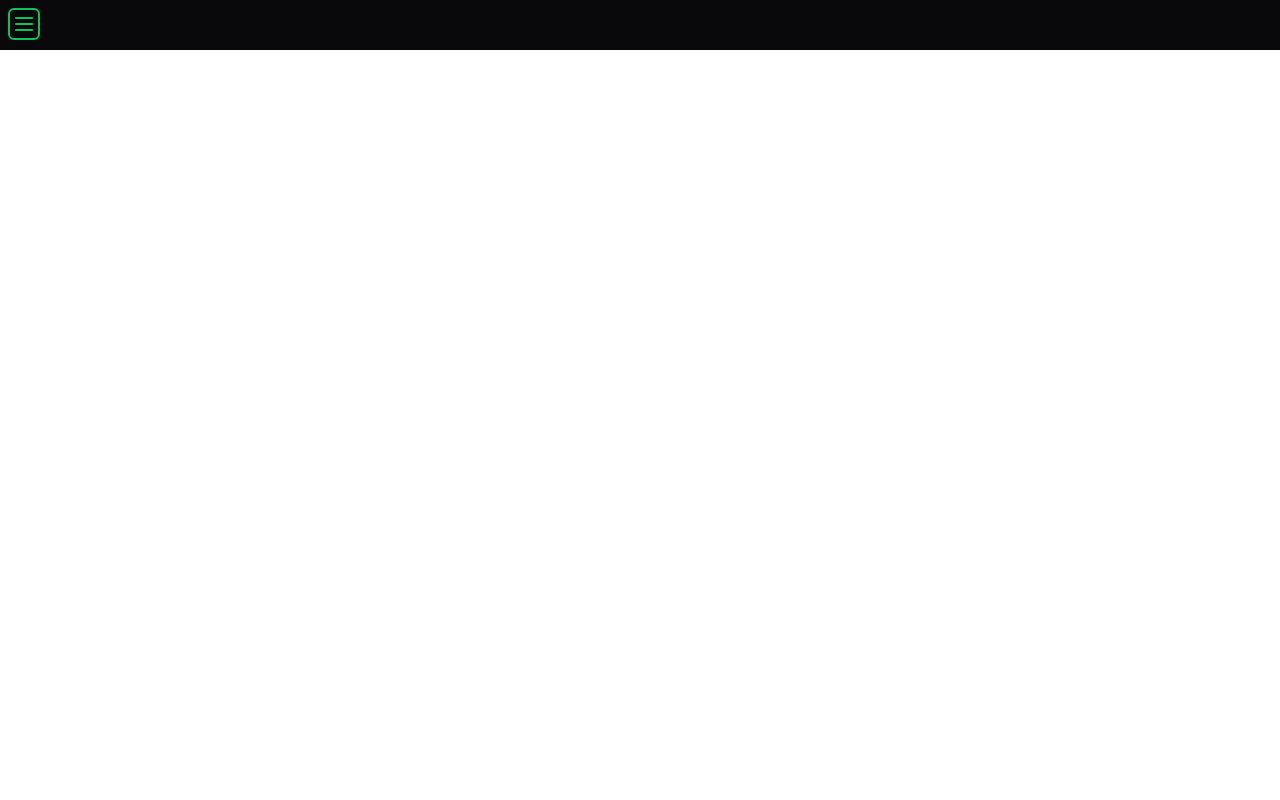
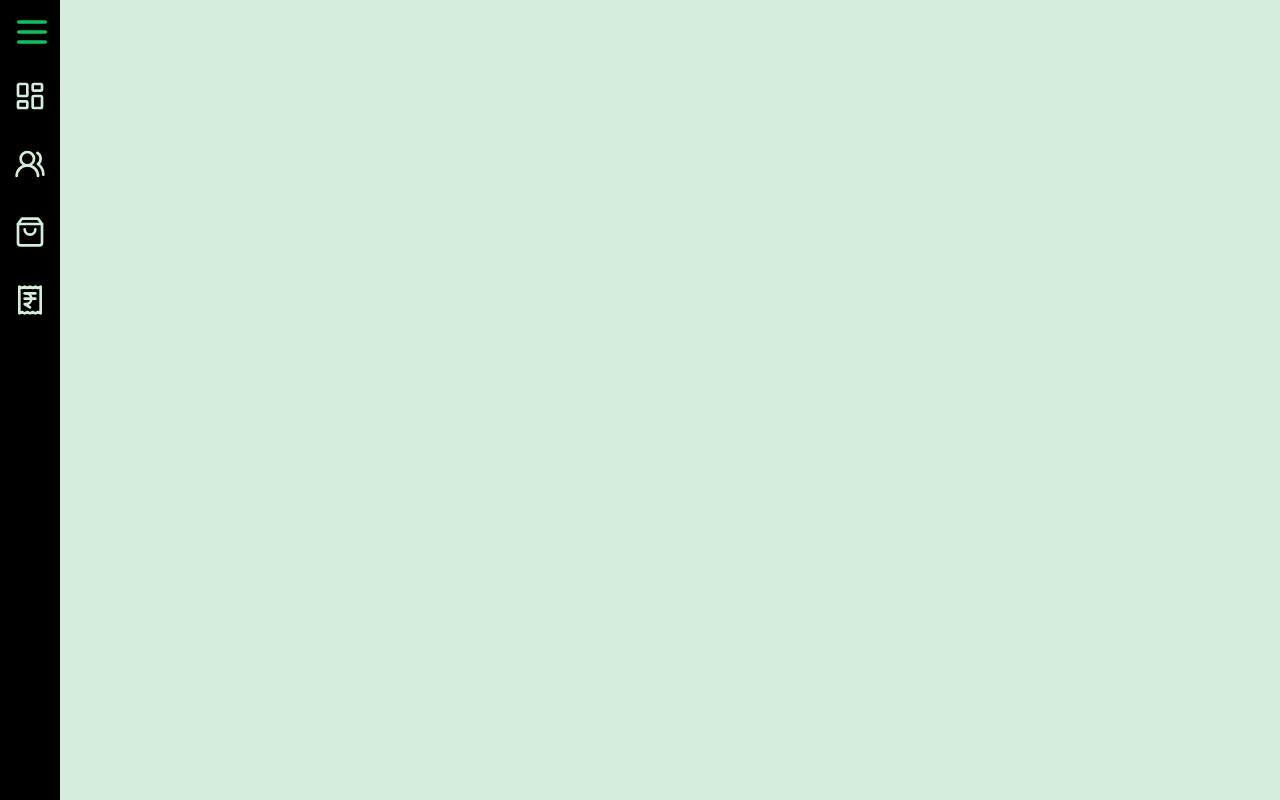
Before and after one commit to Axit147/bizGrow, a React (Vite) app: page /dashboard in a window 1280 px wide. Built offline with nearby package versions, Linux system fonts and the light colour scheme.

Commit message:
update DashBoard.jsx, SideBar.jsx and src/index.css

```diff
--- a/src/components/DashBoard.jsx
+++ b/src/components/DashBoard.jsx
@@ -1,36 +1,10 @@
 import React from "react";
 import SideBar from "./SideBar";
-import { Routes } from "react-router-dom";
-import {
-  Sheet,
-  SheetContent,
-  SheetDescription,
-  SheetHeader,
-  SheetTitle,
-  SheetTrigger,
-} from "@/components/ui/sheet";
-import { Menu } from "lucide-react";
 
 const DashBoard = () => {
   return (
     <div>
-      {/* <SideBar /> */}
-      <nav className="bg-foreground p-2">
-        <Sheet className="dark">
-          <SheetTrigger className="border-2 border-primary rounded-md p-0.5 hover:opacity-80 transition">
-            <Menu className="text-primary" />
-          </SheetTrigger>
-          <SheetContent side={"left"} className="w-[300px]">
-            <SheetHeader>
-              <div className="text-3xl font-extrabold">
-                <span className="text-primary">Biz</span>
-                <span>Grow</span>
-              </div>
-            </SheetHeader>
-          </SheetContent>
-        </Sheet>
-      </nav>
-      <Routes></Routes>
+      <SideBar />
     </div>
   );
 };
--- a/src/components/SideBar.jsx
+++ b/src/components/SideBar.jsx
@@ -1,7 +1,78 @@
-import React from "react";
+import {
+  ChartLine,
+  ChevronLeft,
+  LayoutDashboard,
+  Menu,
+  ReceiptIndianRupee,
+  ShoppingBag,
+  UsersRound,
+} from "lucide-react";
+import React, { useState } from "react";
 
 const SideBar = () => {
-  return <div>SideBar</div>;
+  const [isOpen, setIsOpen] = useState(false);
+
+  return (
+    <div
+      className={`h-screen w-full p-3 overflow-hidden ${
+        isOpen ? "max-w-[300px]" : "max-w-[60px]"
+      } bg-black transition-all duration-300 flex flex-col items-center`}
+    >
+      <div className={`${isOpen ? "ml-auto" : "mx-auto"} mr-2`}>
+        {!isOpen ? (
+          <Menu
+            onClick={() => setIsOpen(!isOpen)}
+            className={`text-primary h-10 w-10 transition duration-150 hover:bg-white/20 rounded`}
+          />
+        ) : (
+          <ChevronLeft
+            onClick={() => setIsOpen(!isOpen)}
+            className={`text-primary h-10 w-10 transition duration-150 hover:bg-white/20 rounded`}
+          />
+        )}
+      </div>
+
+      {isOpen && (
+        <div className="text-3xl font-extrabold text-background absolute top-3 left-3">
+          <span className="text-primary">Biz</span>Grow
+        </div>
+      )}
+      <div className="w-full text-white mt-5 flex flex-col gap-5">
+        <div
+          className={`w-full hover:bg-white/20 flex gap-3.5 rounded items-center p-1 py-2 transition duration-150 ${
+            isOpen ? "px-4" : "px-0.5"
+          } text-lg`}
+        >
+          <LayoutDashboard className="text-background h-8 w-8 shrink-0" />
+          Dashboard
+        </div>
+        <div
+          className={`w-full hover:bg-white/20 flex gap-3.5 rounded items-center p-1 py-2 transition duration-150 ${
+            isOpen ? "px-4" : "px-0.5"
+          } text-lg`}
+        >
+          <UsersRound className="text-background h-8 w-8 shrink-0" />
+          Customer
+        </div>
+        <div
+          className={`w-full hover:bg-white/20 flex gap-3.5 rounded items-center p-1 py-2 transition duration-150 ${
+            isOpen ? "px-4" : "px-0.5"
+          } text-lg`}
+        >
+          <ShoppingBag className="text-background h-8 w-8 shrink-0" />
+          Items
+        </div>
+        <div
+          className={`w-full hover:bg-white/20 flex gap-3.5 rounded items-center p-1 py-2 transition duration-150 ${
+            isOpen ? "px-4" : "px-0.5"
+          } text-lg`}
+        >
+          <ReceiptIndianRupee className="text-background h-8 w-8 shrink-0" />
+          Invoices
+        </div>
+      </div>
+    </div>
+  );
 };
 
 export default SideBar;
--- a/src/index.css
+++ b/src/index.css
@@ -7,8 +7,8 @@
 
 @layer base {
   :root {
-    --background: 0 0% 100%;
-    --foreground: 240 10% 3.9%;
+    --background: 141 42% 88%;
+    --foreground: 221 39% 11%;
     --card: 0 0% 100%;
     --card-foreground: 240 10% 3.9%;
     --popover: 0 0% 100%;
```
